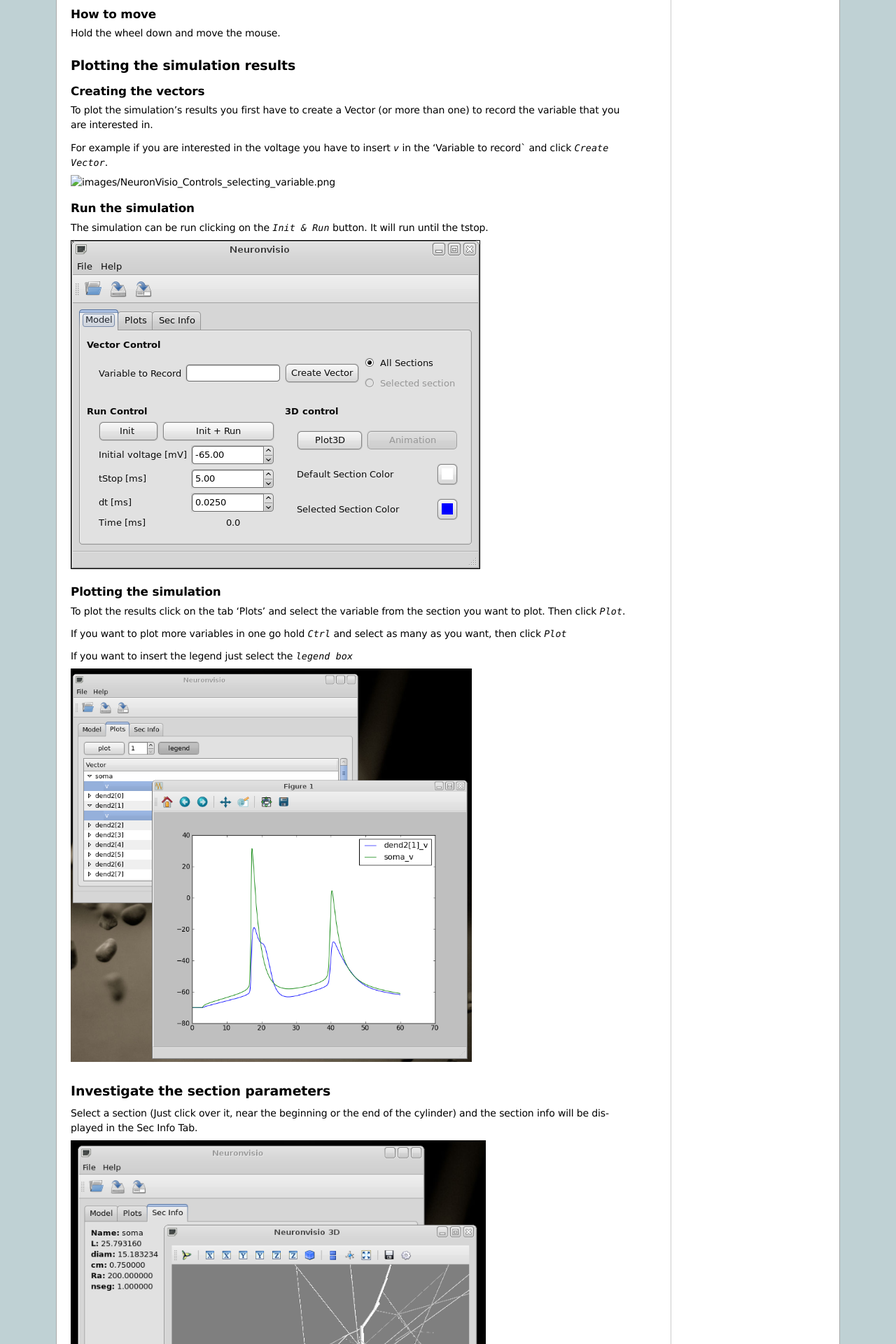
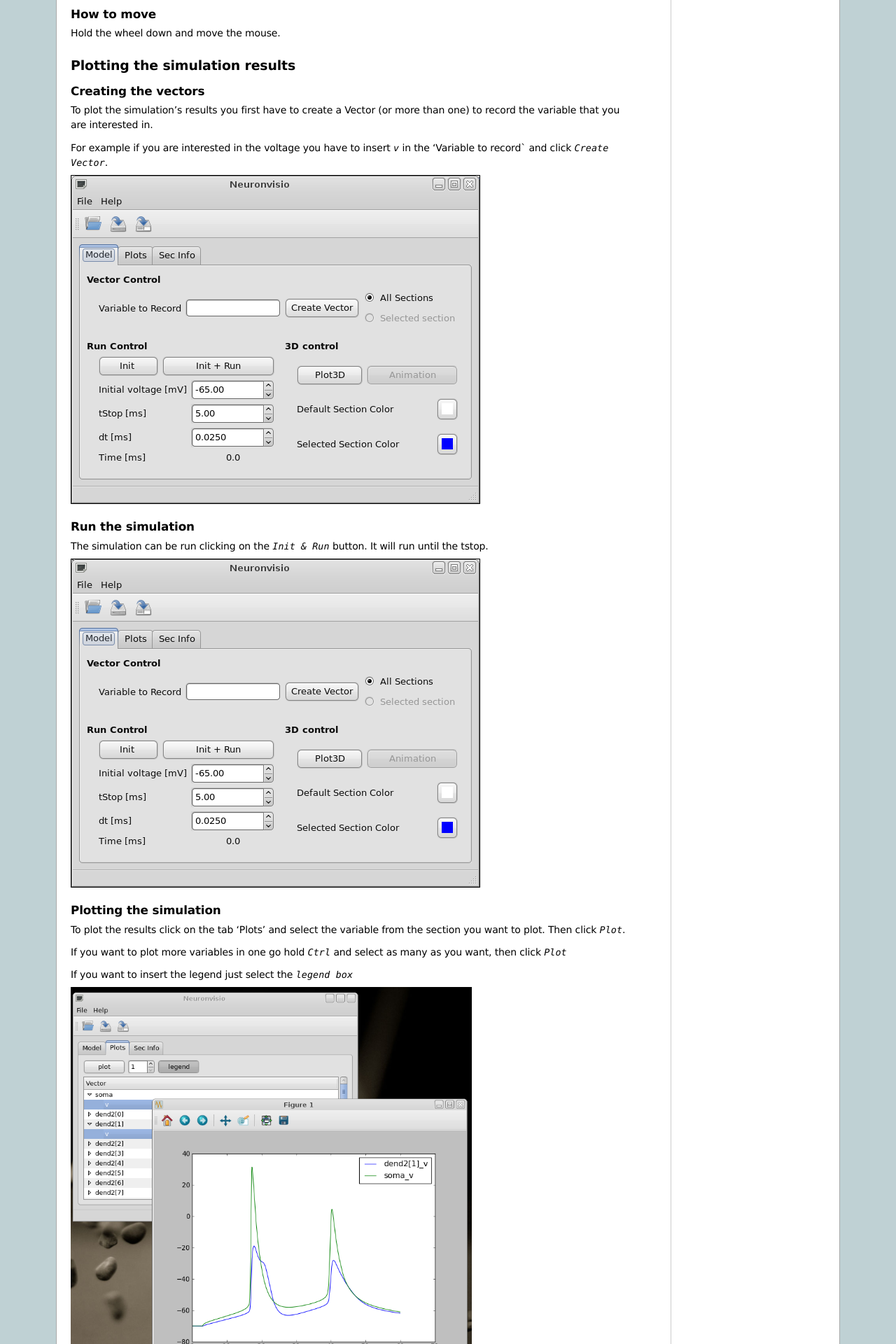
Before and after one commit to mattions/neuronvisio, a Sphinx documentation site: the page built from docs/gettingstarted.rst, in a window 1280 px wide. Shown: the part 2323-4243 px from the top of the page at 70% size. Built offline with Sphinx 7.4.7, drawn with Linux system fonts in a browser that asks for light colours; formulas are drawn with MathJax 3; the version number is read from the project's files by our own code.

Commit message:
Updating the images, fixing an identation on the doc.

```diff
--- a/docs/gettingstarted.rst
+++ b/docs/gettingstarted.rst
@@ -98,7 +98,7 @@ To plot the simulation's results you first have to create a Vector
 For example if you are interested in the voltage you have to insert `v`
 in the 'Variable to record` and click `Create Vector`.
 
-.. image:: images/NeuronVisio_Controls_selecting_variable.png
+.. image:: images/Neuronvisio_Controls_selecting_variable.png
 
 Run the simulation
 ------------------
@@ -177,6 +177,7 @@ Loading a previous simulation
 
 To load the simulation results you need to reload the same kind of geometry.
 A Classic approach will be::
+
     from neuronvisio import Control
 
     # reload your model here
```
Also changed, not shown: docs/images/neuronWithSpines.png, docs/images/spines_detailed.png.
